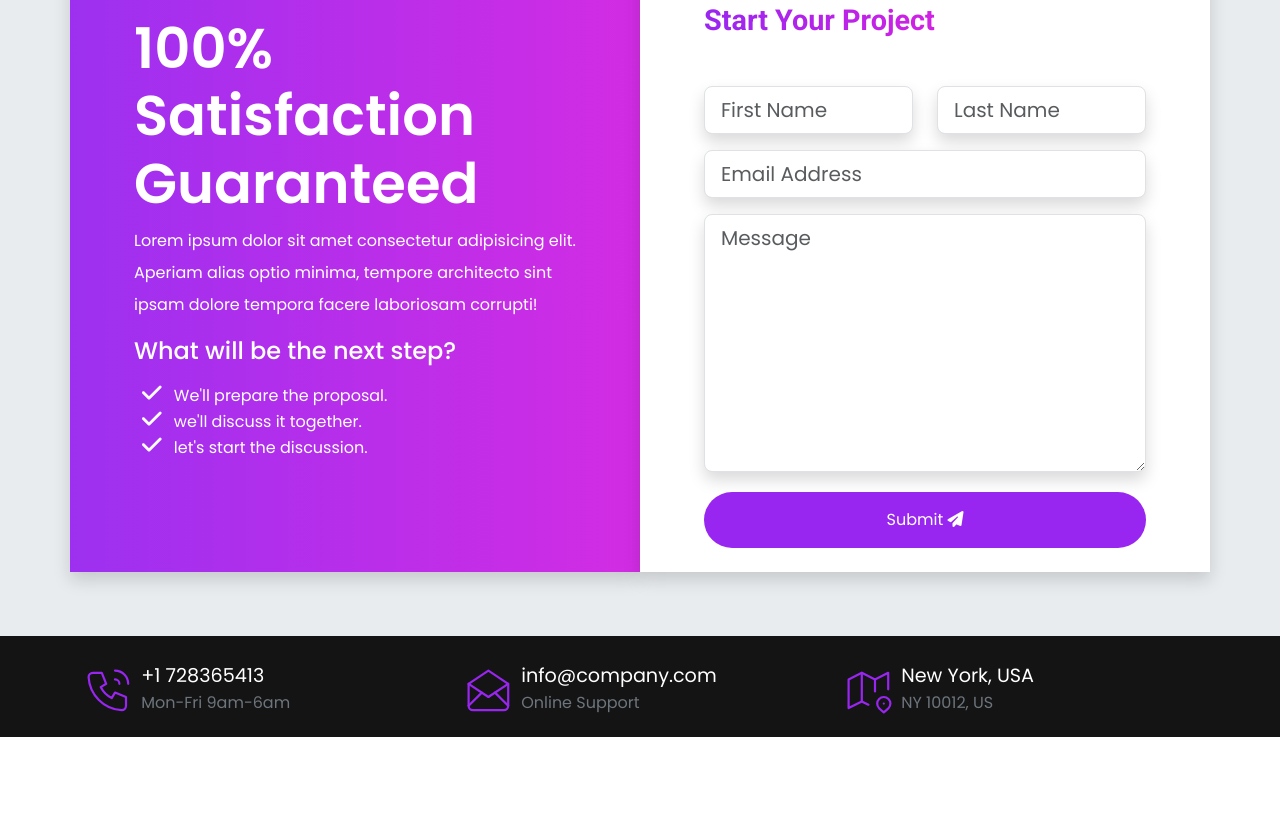
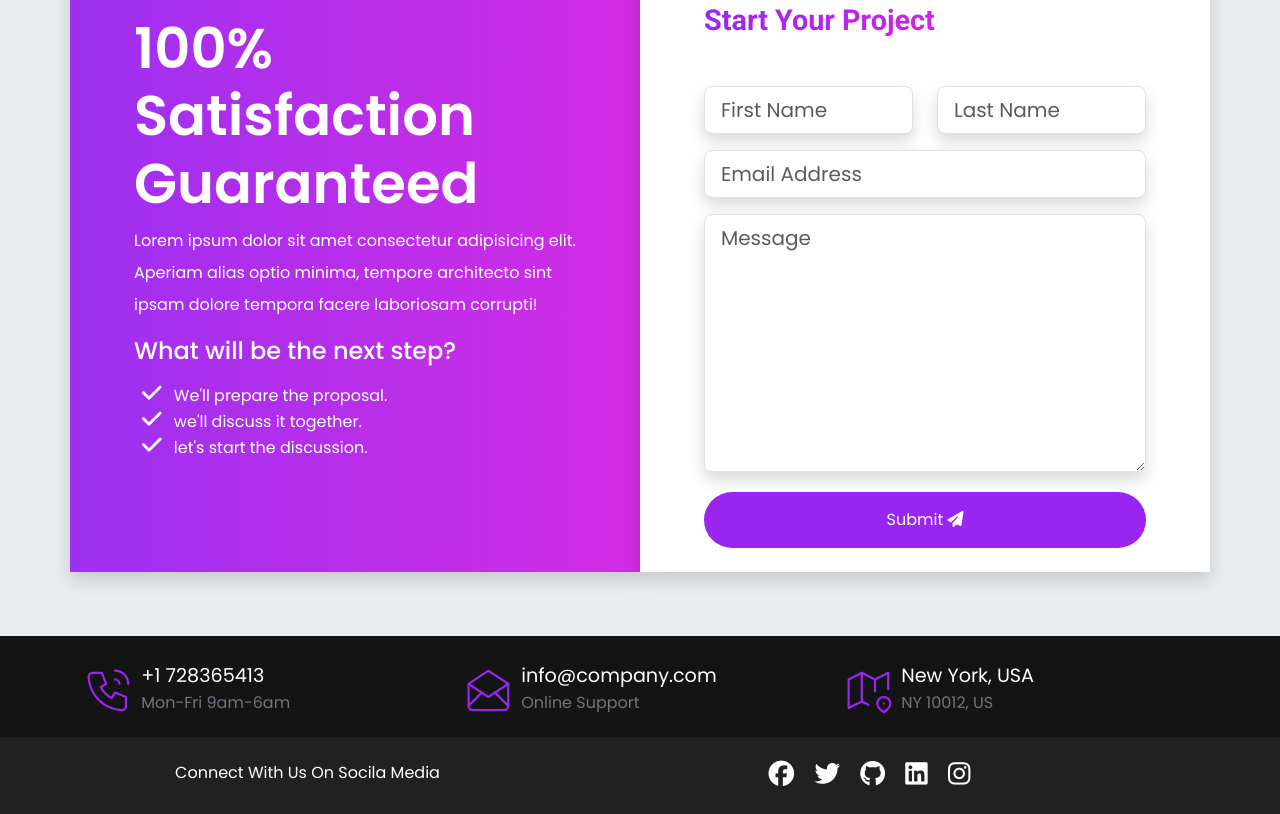
Before and after one commit to raselranaearshad/patrix, a website: page index.html in a window 1280 px wide. Shown: the part 6544-7358 px from the top of the page. Before the commit the page ends 7281 px from the top, so only its background shows below. Drawn offline with nearby package versions, Linux system fonts and the light colour scheme.

Commit message:
Added a middle footer section

```diff
--- a/index.html
+++ b/index.html
@@ -709,6 +709,23 @@
           </div>
         </div>
       </div>
+      <!-- Footer Middle Content  -->
+       <div class="footer_sm">
+        <div class="container">
+          <div class="row py-4 text-center">
+            <div class="col-lg-5 col-md-6 mb-4 mb-md-0">
+              <span class="text-capitalize">connect with us on socila media</span>
+            </div>
+            <div class="col-lg-7 col-md-6">
+              <a href="#"><i class="fa-brands fa-facebook"></i></a>
+              <a href="#"><i class="fa-brands fa-twitter"></i></a>
+              <a href="#"><i class="fa-brands fa-github"></i></a>
+              <a href="#"><i class="fa-brands fa-linkedin"></i></a>
+              <a href="#"><i class="fa-brands fa-instagram"></i></a>
+            </div>
+          </div>
+        </div>
+       </div>
      </footer>
     <!-- Footer Section End  -->
    </main>
--- a/scss/sections/_footer.scss
+++ b/scss/sections/_footer.scss
@@ -36,3 +36,19 @@
     }
   }
 }
+
+//
+.footer_sm {
+  background-color: #212121;
+  color: $white;
+  a{
+    color: $white;
+    i{
+      font-size: 1rem;
+      margin-right: 1rem;
+      @include media-breakpoint-up (sm) {
+      font-size: 1.6rem;
+      }
+    }
+  }
+}
```
Also changed, not shown: css/style.css, 1 other file.
